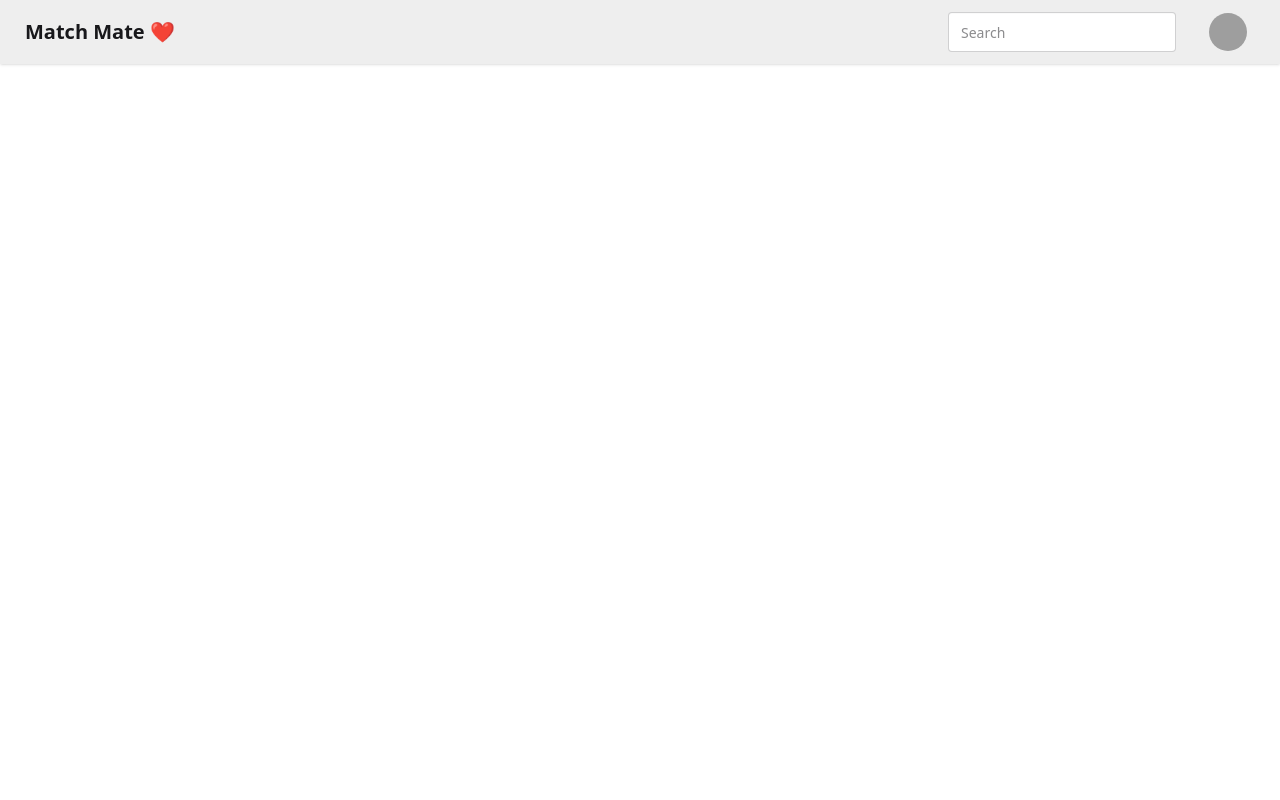
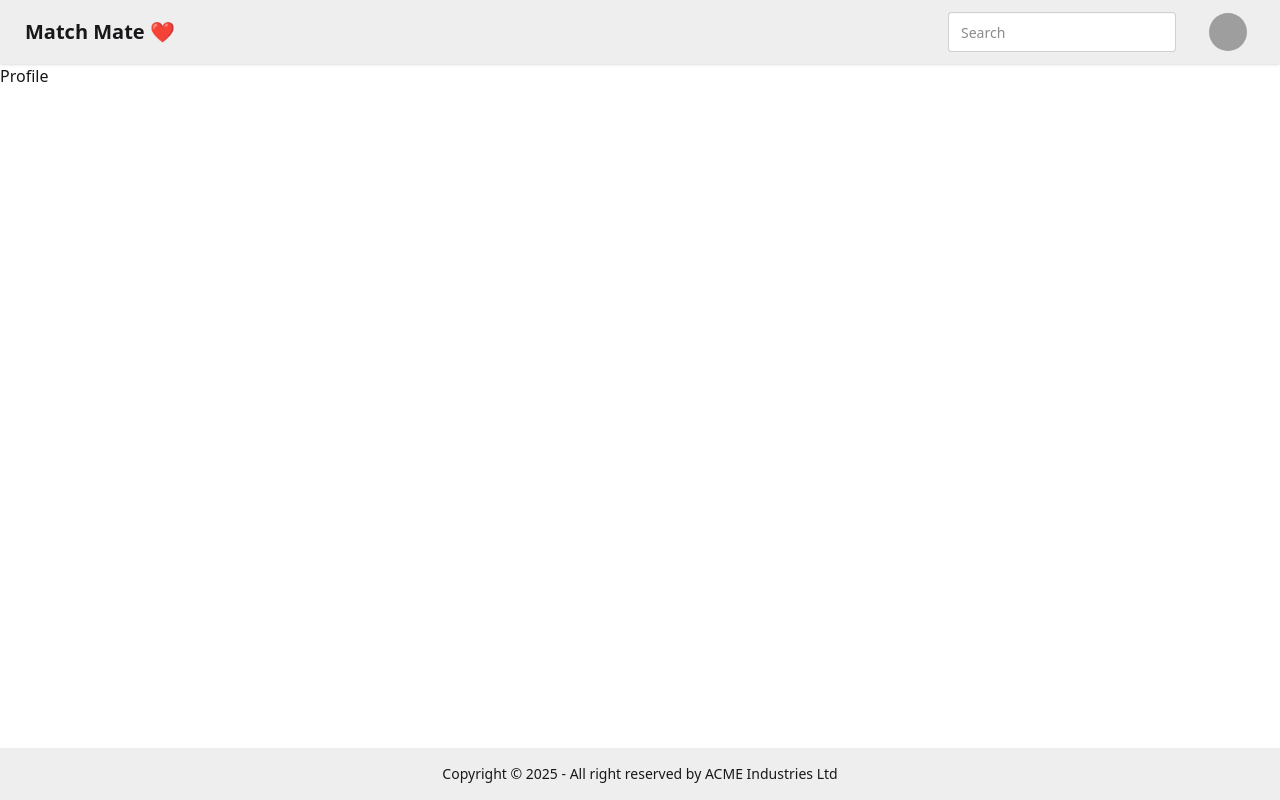
Before and after one commit to SaikatGharami2001/matchmate-frontend, a React (Vite) app: page /profile in a window 1280 px wide. Built offline with nearby package versions, Linux system fonts and the light colour scheme; grey boxes are pictures that could not be loaded.

Commit message:
Update: Folder structure set and the basic components ready

```diff
--- a/package.json
+++ b/package.json
@@ -13,6 +13,7 @@
     "@tailwindcss/vite": "^4.1.17",
     "react": "^19.2.0",
     "react-dom": "^19.2.0",
+    "react-router-dom": "^7.9.6",
     "tailwindcss": "^4.1.17"
   },
   "devDependencies": {
--- a/src/App.jsx
+++ b/src/App.jsx
@@ -1,49 +1,19 @@
+import { BrowserRouter, Routes, Route } from "react-router-dom";
+import Body from "./components/Body";
+import Login from "./components/Login";
+import Profile from "./components/Profile";
+
 function App() {
   return (
     <>
-      <div className="navbar bg-base-300 shadow-sm">
-        <div className="flex-1">
-          <a className="btn btn-ghost text-xl">Match Mate ❤️</a>
-        </div>
-        <div className="flex gap-2">
-          <input
-            type="text"
-            placeholder="Search"
-            className="input input-bordered w-24 md:w-auto"
-          />
-          <div className="dropdown dropdown-end mx-6">
-            <div
-              tabIndex={0}
-              role="button"
-              className="btn btn-ghost btn-circle avatar"
-            >
-              <div className="w-10 rounded-full">
-                <img
-                  alt="Tailwind CSS Navbar component"
-                  src="https://img.daisyui.com/images/stock/photo-1534528741775-53994a69daeb.webp"
-                />
-              </div>
-            </div>
-            <ul
-              tabIndex="-1"
-              className="menu menu-sm dropdown-content bg-base-100 rounded-box z-1 mt-3 w-52 p-2 shadow"
-            >
-              <li>
-                <a className="justify-between">
-                  Profile
-                  <span className="badge">New</span>
-                </a>
-              </li>
-              <li>
-                <a>Settings</a>
-              </li>
-              <li>
-                <a>Logout</a>
-              </li>
-            </ul>
-          </div>
-        </div>
-      </div>
+      <BrowserRouter basename="/">
+        <Routes>
+          <Route path="/" element={<Body />}>
+            <Route path="/login" element={<Login />} />
+            <Route path="/profile" element={<Profile />} />
+          </Route>
+        </Routes>
+      </BrowserRouter>
     </>
   );
 }
--- /dev/null
+++ b/src/components/Body.jsx
@@ -0,0 +1,15 @@
+import { Outlet } from "react-router-dom";
+import Navbar from "../components/Navbar";
+import Footer from "../components/Footer";
+
+const Body = () => {
+  return (
+    <h1>
+      <Navbar />
+      <Outlet />
+      <Footer />
+    </h1>
+  );
+};
+
+export default Body;
--- /dev/null
+++ b/src/components/Footer.jsx
@@ -0,0 +1,14 @@
+const Footer = () => {
+  return (
+    <footer className="footer sm:footer-horizontal footer-center bg-base-300 text-base-content p-4 fixed bottom-0">
+      <aside>
+        <p>
+          Copyright © {new Date().getFullYear()} - All right reserved by ACME
+          Industries Ltd
+        </p>
+      </aside>
+    </footer>
+  );
+};
+
+export default Footer;
--- /dev/null
+++ b/src/components/Login.jsx
@@ -0,0 +1,7 @@
+import React from "react";
+
+const Login = () => {
+  return <div>Login</div>;
+};
+
+export default Login;
--- /dev/null
+++ b/src/components/Navbar.jsx
@@ -0,0 +1,49 @@
+const Navbar = () => {
+  return (
+    <div className="navbar bg-base-300 shadow-sm">
+      <div className="flex-1">
+        <a className="btn btn-ghost text-xl">Match Mate ❤️</a>
+      </div>
+      <div className="flex gap-2">
+        <input
+          type="text"
+          placeholder="Search"
+          className="input input-bordered w-24 md:w-auto"
+        />
+        <div className="dropdown dropdown-end mx-6">
+          <div
+            tabIndex={0}
+            role="button"
+            className="btn btn-ghost btn-circle avatar"
+          >
+            <div className="w-10 rounded-full">
+              <img
+                alt="Tailwind CSS Navbar component"
+                src="https://img.daisyui.com/images/stock/photo-1534528741775-53994a69daeb.webp"
+              />
+            </div>
+          </div>
+          <ul
+            tabIndex="-1"
+            className="menu menu-sm dropdown-content bg-base-100 rounded-box z-1 mt-3 w-52 p-2 shadow"
+          >
+            <li>
+              <a className="justify-between">
+                Profile
+                <span className="badge">New</span>
+              </a>
+            </li>
+            <li>
+              <a>Settings</a>
+            </li>
+            <li>
+              <a>Logout</a>
+            </li>
+          </ul>
+        </div>
+      </div>
+    </div>
+  );
+};
+
+export default Navbar;
--- /dev/null
+++ b/src/components/Profile.jsx
@@ -0,0 +1,7 @@
+import React from "react";
+
+const Profile = () => {
+  return <div>Profile</div>;
+};
+
+export default Profile;
```
Also changed, not shown: 2 other files (tests, documents, lock files or other folders).
